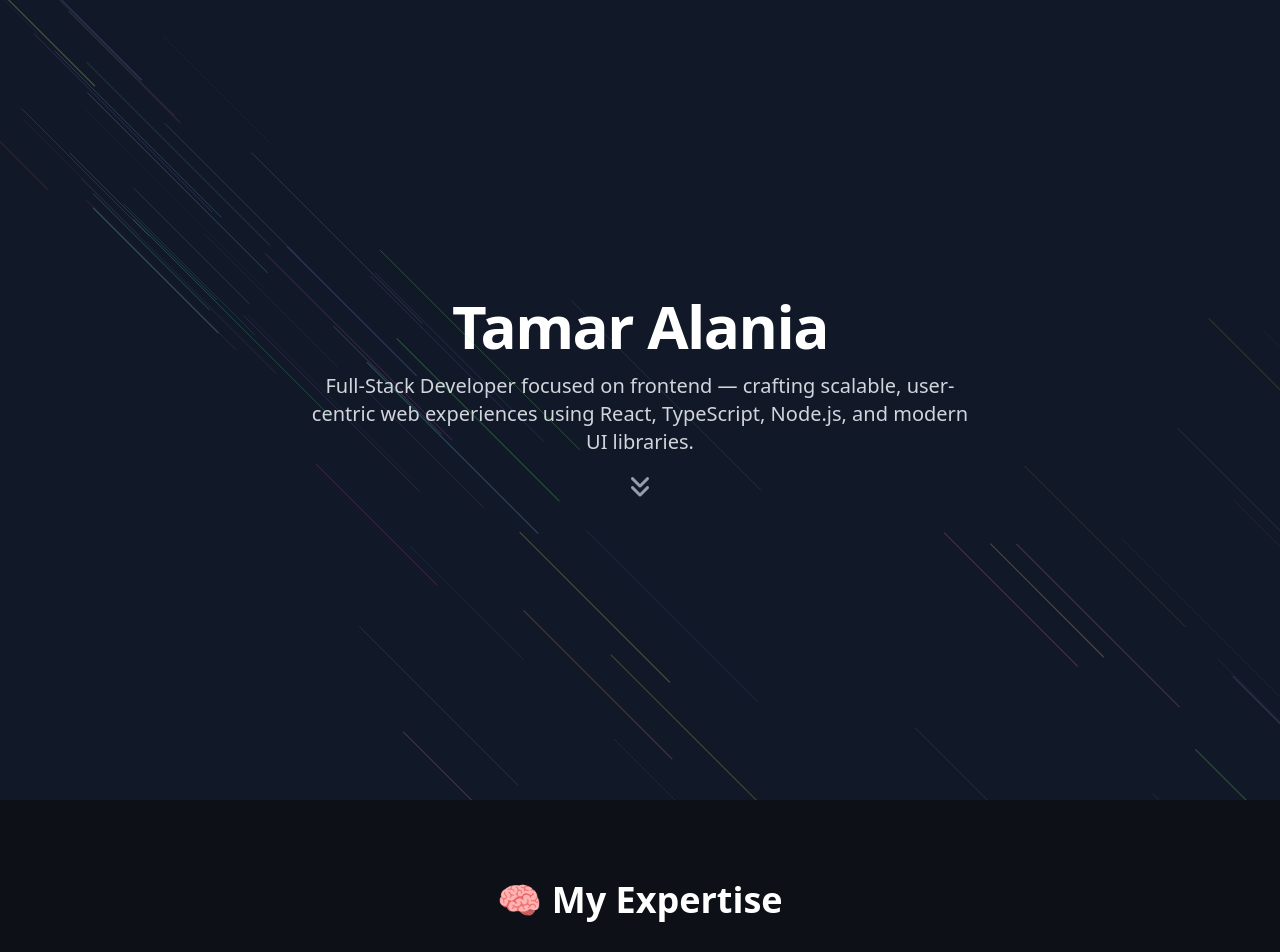
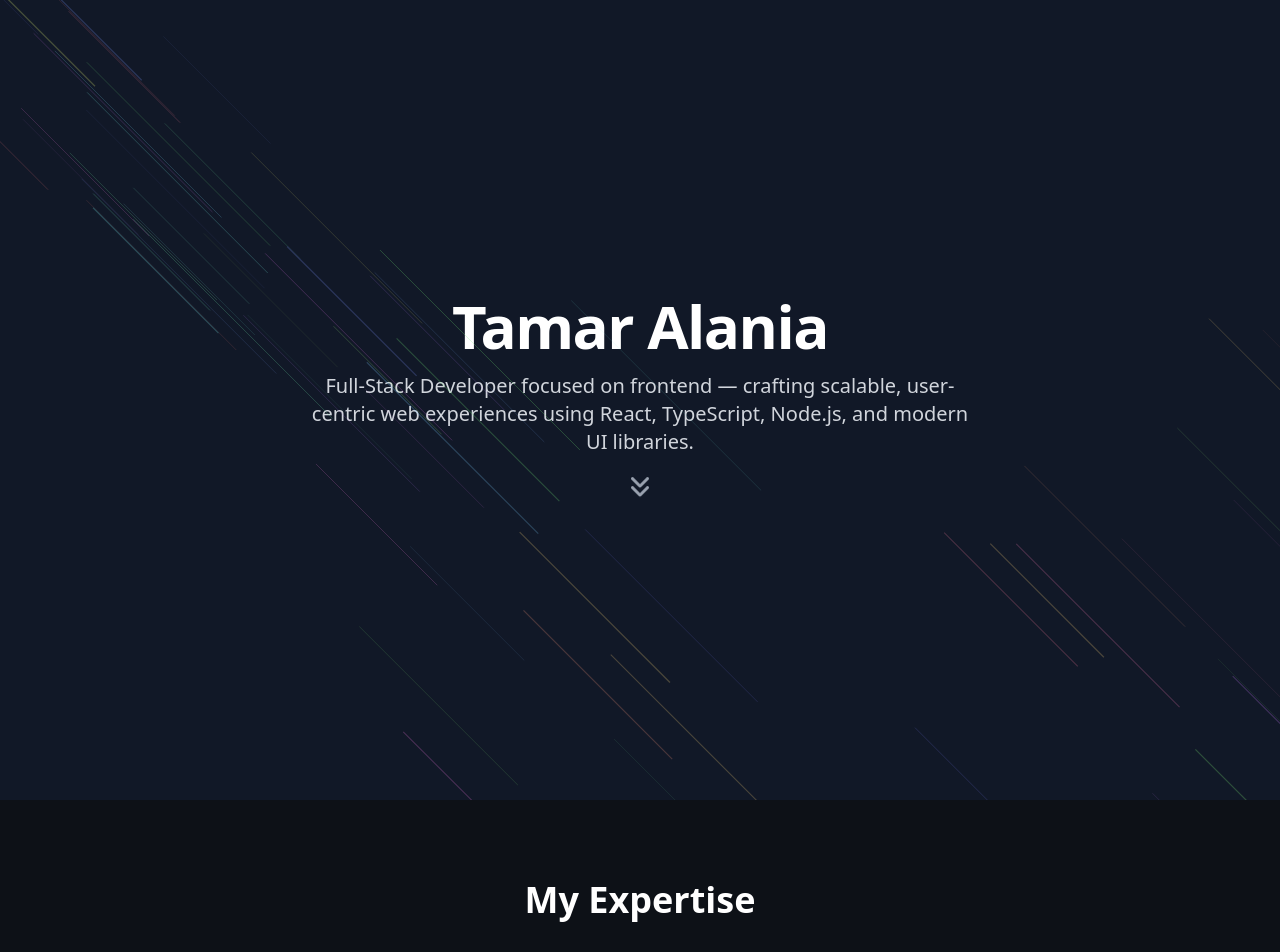
Before and after one commit to takoalania/portfolio, a Next.js app: page / in a window 1280 px wide. Shown: the top 952 px of the page. Built offline with nearby package versions, Linux system fonts and the light colour scheme.

Commit message:
Update SkillsSection.tsx

```diff
--- a/src/components/SkillsSection.tsx
+++ b/src/components/SkillsSection.tsx
@@ -14,7 +14,7 @@
         transition={{ duration: 0.5 }}
         viewport={{ once: true }}
       >
-        🧠 My Expertise
+        My Expertise
       </motion.h2>
 
       <div className="max-w-6xl mx-auto grid grid-cols-1 md:grid-cols-3 gap-8">
```
